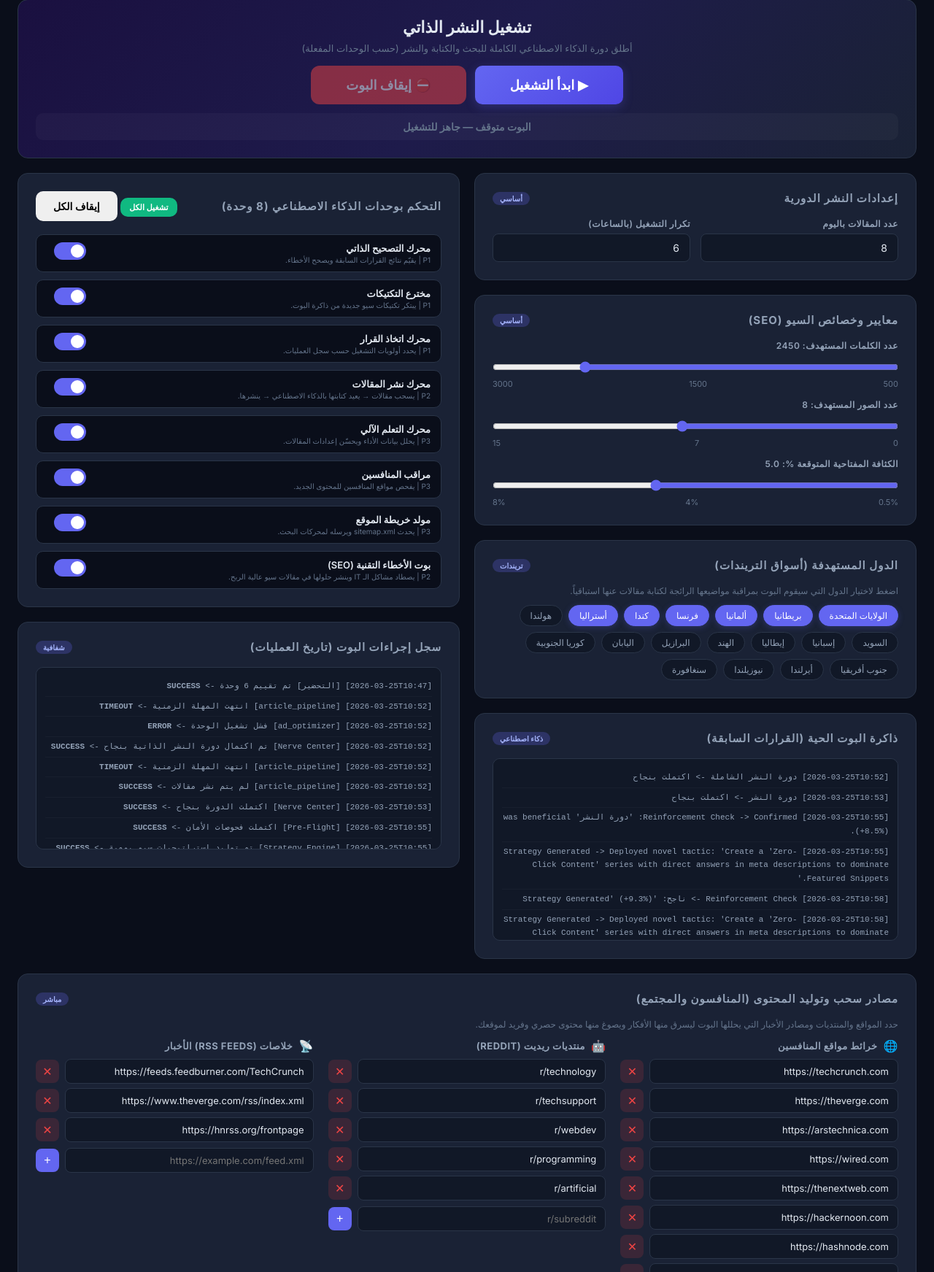
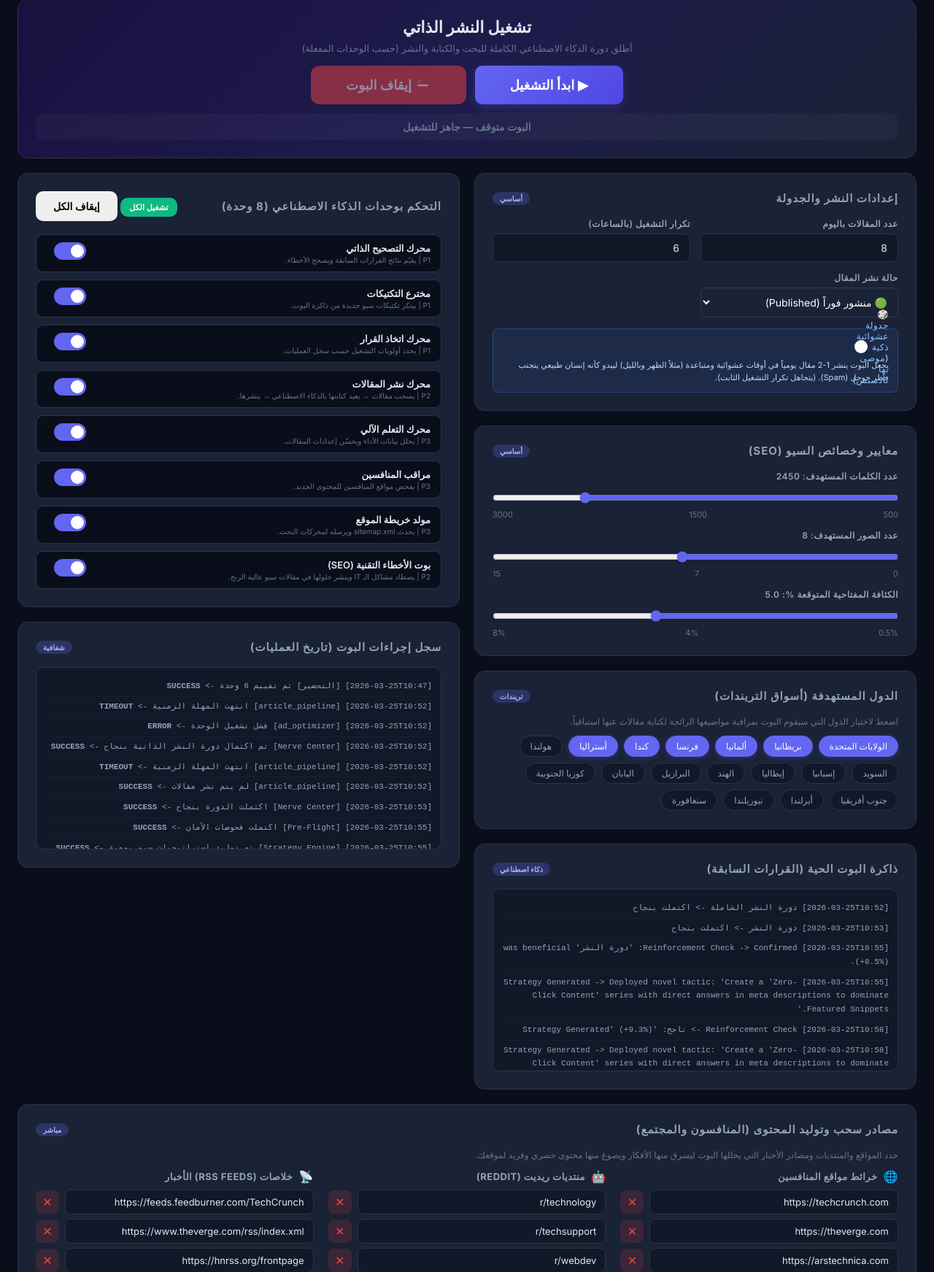
Before and after one commit to ramyradad1/python_bot, a Flask app: page / in a window 1280 px wide. Shown: the part 196-1939 px from the top of the page at 73% size. Run offline with Flask 3, Linux system fonts and the light colour scheme.

Commit message:
Feat: Added Publish Status (Draft/Published) and Smart Random Scheduling to dashboard and bots

```diff
--- a/bot/publisher.py
+++ b/bot/publisher.py
@@ -134,6 +134,8 @@ def process_scraped_data(scraped_data: dict) -> bool:
 
     # 5. Save to Database (Supabase PostgreSQL)
     try:
+        publish_status = _seo_settings.get("publish_status", "published")
+
         article_document = {
             "title": rewritten.get('title'),
             "slug": clean_slug,
@@ -145,9 +147,9 @@ def process_scraped_data(scraped_data: dict) -> bool:
             "sourceUrl": url,
             "heroImage": hero_image,
             "views": 0,
-            "status": 'published',
+            "status": publish_status,
             "createdAt": datetime.now(timezone.utc).isoformat(),
-            "publishedAt": datetime.now(timezone.utc).isoformat(),
+            "publishedAt": datetime.now(timezone.utc).isoformat() if publish_status == 'published' else None,
         }
 
         client = _get_client()
--- a/dashboard_server.py
+++ b/dashboard_server.py
@@ -162,9 +162,17 @@ def _run_bot_background():
             # Sleep for the configured interval before running again
             settings = load_settings()
             interval_hours = settings.get("scheduler_interval_hours", 6)
+            is_random = settings.get("random_schedule", False)
+
+            if is_random:
+                import random
+                # 1-2 articles a day means average 12-24 hours between runs
+                interval_hours = random.uniform(10.0, 24.0)
+                log_info(f"[مركز التحكم] 🎲 جدولة عشوائية ذكية: الدورة القادمة بعد {interval_hours:.1f} ساعات.")
+            else:
+                log_info(f"[مركز التحكم] 😴 البوت في وضع السبات... الدورة القادمة بعد {interval_hours} ساعات.")
+
             interval_seconds = interval_hours * 3600
-
-            log_info(f"[مركز التحكم] 😴 البوت في وضع السبات... الدورة القادمة بعد {interval_hours} ساعات.")
 
             # Sleep in chunks to remain responsive to stop requests
             for _ in range(int(interval_seconds)):
--- a/seo_error_bot.py
+++ b/seo_error_bot.py
@@ -805,6 +805,8 @@ def run_seo_bot(stop_check=None):
                 for code in d.get("error_codes", [])[:3]:
                     tags.append(code)
 
+            publish_status = seo_settings.get("publish_status", "published")
+
             article_doc = {
                 "title": topic,
                 "slug": slug,
@@ -816,9 +818,9 @@ def run_seo_bot(stop_check=None):
                 "sourceUrl": source_urls[0] if source_urls else "",
                 "heroImage": hero_image_url,
                 "views": 0,
-                "status": "published",
+                "status": publish_status,
                 "createdAt": datetime.now(timezone.utc).isoformat(),
-                "publishedAt": datetime.now(timezone.utc).isoformat(),
+                "publishedAt": datetime.now(timezone.utc).isoformat() if publish_status == 'published' else None,
             }
 
             supabase.table('articles').insert(article_doc).execute()
--- a/templates/dashboard.html
+++ b/templates/dashboard.html
@@ -155,7 +155,7 @@
                 <!-- Publishing Controls -->
                 <div class="card">
                     <div class="card-header">
-                        <span class="card-title">إعدادات النشر الدورية</span>
+                        <span class="card-title">إعدادات النشر والجدولة</span>
                         <span class="phase-badge">أساسي</span>
                     </div>
                     <div class="pub-grid">
@@ -167,6 +167,26 @@
                             <label for="scheduler_interval_hours">تكرار التشغيل (بالساعات)</label>
                             <input type="number" id="scheduler_interval_hours" title="How often the bot runs in hours" placeholder="6" value="{{ settings.scheduler_interval_hours }}" min="1" max="24">
                         </div>
+                        <div>
+                            <label for="publish_status">حالة نشر المقال</label>
+                            <select id="publish_status" style="width:100%; padding:10px; border-radius:8px; border:1px solid rgba(255,255,255,0.1); background:var(--surface2); color:white; font-family:inherit;">
+                                <option value="published" {% if settings.publish_status == 'published' or not settings.publish_status %}selected{% endif %}>🟢 منشور فوراً (Published)</option>
+                                <option value="draft" {% if settings.publish_status == 'draft' %}selected{% endif %}>📝 مسودة للمراجعة (Draft)</option>
+                            </select>
+                        </div>
+                    </div>
+
+                    <div style="margin-top: 15px; padding: 12px; background: rgba(59, 130, 246, 0.1); border: 1px solid rgba(59, 130, 246, 0.3); border-radius: 8px;">
+                        <label class="toggle" for="random_schedule" style="display:flex; justify-content:space-between; align-items:center; margin-bottom: 5px;">
+                            <span style="font-weight: 500; color: #93c5fd;">🎲 جدولة عشوائية ذكية (موصى بها لأدسنس)</span>
+                            <div style="position:relative; width:44px; height:24px;">
+                                <input type="checkbox" id="random_schedule" style="opacity:0; width:0; height:0;" {% if settings.random_schedule %}checked{% endif %}>
+                                <span class="slider" style="position:absolute; top:0; left:0; right:0; bottom:0;"></span>
+                            </div>
+                        </label>
+                        <p style="font-size: 11px; color: #bfdbfe; margin-top: 5px; line-height: 1.5;">
+                            يجعل البوت ينشر 1-2 مقال يومياً في أوقات عشوائية ومتباعدة (مثلاً الظهر وبالليل) ليبدو كأنه إنسان طبيعي يتجنب حظر جوجل (Spam). (يتجاهل تكرار التشغيل الثابت).
+                        </p>
                     </div>
                 </div>
 
@@ -452,12 +472,7 @@
             return items;
         }
 
-        function collectSettings() {
-            const modules = {};
-            document.querySelectorAll('#moduleGrid input[type=checkbox]').forEach(cb => {
-                modules[cb.dataset.module] = cb.checked;
-            });
-
+        function getSelectedRegions() {
             const regions = [];
             document.querySelectorAll('.region-chip.active').forEach(el => {
                 regions.push(el.dataset.region);
```
